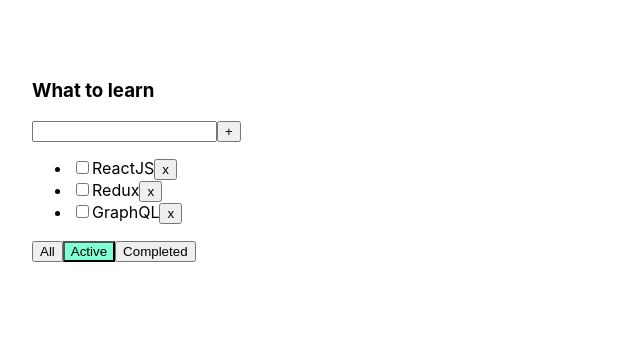
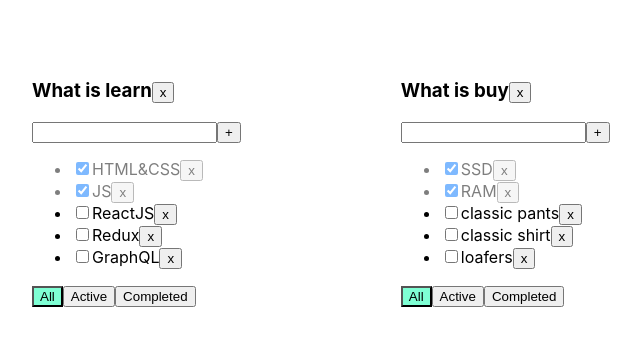
Before and after one commit to Munticaro/1-todolist, a React (Create React App) app: page / in a window 1280 px wide. Shown: the top 346 px of the page, without its empty margins (28-669 px from the left). Built offline with nearby package versions, Linux system fonts and the light colour scheme.

Commit message:
add new Array

```diff
--- a/src/App.tsx
+++ b/src/App.tsx
@@ -5,71 +5,130 @@
 
 export type FilterValuesType = "all" | "active" | "completed"
 
+type TodolistType = {
+    id: string
+    title: string
+    filter: FilterValuesType
+}
+
+
 function App() {
+    const todolistsIdOne = v1();
+    const todolistsIdTwo = v1();
 
-    let [tasks, setTasks] = useState<Array<TaskType>>([
+    const [todolists, setTodolists] = useState<TodolistType[]>([
+        {
+            id: todolistsIdOne,
+            title: "What is learn",
+            filter: 'all'
+        },
+        {
+            id: todolistsIdTwo,
+            title: "What is buy",
+            filter: 'all'
+        },
+    ]);
+    const [tasks, setTasks] = useState({
+        [todolistsIdOne]: [
             {id: v1(), title: "HTML&CSS", isDone: true},
             {id: v1(), title: "JS", isDone: true},
             {id: v1(), title: "ReactJS", isDone: false},
             {id: v1(), title: "Redux", isDone: false},
             {id: v1(), title: "GraphQL", isDone: false}
-    ]);
+        ],
+        [todolistsIdTwo]: [
+            {id: v1(), title: "SSD", isDone: true},
+            {id: v1(), title: "RAM", isDone: true},
+            {id: v1(), title: "classic pants", isDone: false},
+            {id: v1(), title: "classic shirt", isDone: false},
+            {id: v1(), title: "loafers", isDone: false}
+        ],
+    })
 
-    let [filter, setFilter] = useState<FilterValuesType>("active");
+    function removeTasks(todolistId: string, id: string) {
+        debugger
+        setTasks({
+            ...tasks,
+            [todolistId]: tasks[todolistId].filter(t => t.id !== id)
+        })
 
-    function changeFilter(value: FilterValuesType) {
-        setFilter(value);
     }
-    let tasksForTodolist = tasks;
-    if (filter === "completed") {
-        tasksForTodolist = tasks.filter(t => t.isDone); /// isDone === true
-    }
-    if (filter === "active") {
-        tasksForTodolist = tasks.filter(t => !t.isDone); /// isDone === false
-    }
-
-    function removeTasks(id: string) {
-        let filteredTasks = tasks.filter(t => t.id !== id)
-        setTasks(filteredTasks)
-    }
-
-    const addTask = (title: string)=> {
+    const addTask = (todolistId: string, title: string) => {
         let newTask = {
             id: v1(),
             title: title,
             isDone: false
         }
-        let newTasks = [newTask, ...tasks];
-        setTasks(newTasks)
+        setTasks({
+            ...tasks, // Расскукожили обьект
+            [todolistId]: // Обратились по ID
+                [newTask, ...tasks[todolistId]] // Добавили новую таску в предварительно раскукоженный tasks и обратились по id
+        })
     }
-
-    const changeStatus = (taskId: string, isDone: boolean) => {
-        let task = tasks.find (t => t.id === taskId);
-        if (task) {
-            task.isDone = isDone;
-        }
-        setTasks([...tasks])
-    }
+    const changeStatus = (todolistId: string, taskId: string, isDone: boolean) => {
+        setTasks({
+            ...tasks,
+            [todolistId]: tasks[todolistId].map(e => e.id === taskId ? {
+                ...e,
+                isDone
+            } : e)
+        })
+        // setTasks({...tasks, [todolistId]: tasks[todolistId].map(el => el.id === taskId ? {...el, isDone} : el)})
+        // let task = tasks.find(t => t.id === taskId);
+        // if (task) {
+        //     task.isDone = isDone;
+        // }
+        // setTasks([...tasks])
         // события в этой строке (t => t.id === taskId)
         // if (t.id === taskId) {
         //     return true
         // } else {
         //     return false
         // }
+    }
+    function changeFilter(todolistId: string, value: FilterValuesType) {
+        setTodolists(todolists.map(el => el.id === todolistId ? {
+            ...el,
+            filter: value
+        } : el))
+        // ||
+        // let todolist = todolists.find(tl => tl.id === todolistId);
+        // if (todolist) {
+        //     todolist.filter = value;
+        //     setTodolists([...todolists]);
+    }
+    const removeTodolist = (todolistId: string) => {
+        setTodolists(todolists.filter(tl => tl.id !== todolistId))
+        delete tasks[todolistId];
+        setTasks({...tasks})
+    }
+
     return (
         <div className="App">
-            <Todolist
-                title={"What to learn"}
+            {
+                todolists.map(tl => {
+                    let tasksForTodolist = tasks[tl.id];
+                    if (tl.filter === "completed") {
+                        tasksForTodolist = tasks[tl.id].filter(t => t.isDone); /// isDone === true
+                    }
+                    if (tl.filter === "active") {
+                        tasksForTodolist = tasks[tl.id].filter(t => !t.isDone); /// isDone === false
+                    }
+                    return <Todolist
+                        key={tl.id}
+                        id={tl.id}
+                        title={tl.title}
                         removeTasks={removeTasks}
                         tasks={tasksForTodolist}
                         changeFilter={changeFilter}
                         addTask={addTask}
                         changeTaskStatus={changeStatus}
-                filter={filter}
+                        filter={tl.filter}
+                        removeTodolist={removeTodolist}
                     />
+                })
+            }
         </div>
-    );
-
+    )
 }
-
 export default App;
--- a/src/Todolist.tsx
+++ b/src/Todolist.tsx
@@ -11,13 +11,15 @@
 
 
 type PropsType = {
+    id: string
     title: string
     tasks: TaskType[]
-    removeTasks: (id: string) => void
-    changeFilter: (value: FilterValuesType) => void
-    addTask: (title: string) => void
-    changeTaskStatus: (taskId: string, isDone: boolean) => void
+    removeTasks: (id: string, todolistId: string) => void
+    changeFilter: (todolistId: string, value: FilterValuesType) => void
+    addTask: (title: string, todolistId: string) => void
+    changeTaskStatus: (taskId: string, todolistId: string, isDone: boolean) => void
     filter: FilterValuesType
+    removeTodolist: (todolistId: string) => void
 }
 
 export const Todolist = (props: PropsType) => {
@@ -26,7 +28,7 @@
 
     const addTask = () => {
         if (title.trim() !== '') {
-            props.addTask(title.trim());
+            props.addTask(props.id ,title.trim());
             setTitle("");
         } else {
             setError("Its not good!")
@@ -41,14 +43,20 @@
         if (e.charCode === 13)
             addTask();
     }
-    const onAllClickHandler = () => props.changeFilter("all")
-    const onCompletedClickHandler = () => props.changeFilter("completed")
-    const onActiveClickHandler = () => props.changeFilter("active")
+    const onAllClickHandler = () => props.changeFilter(props.id, "all")
+    const onCompletedClickHandler = () => props.changeFilter(props.id, "completed")
+    const onActiveClickHandler = () => props.changeFilter(props.id, "active")
+    const removeTodolist = () => {
+        props.removeTodolist(props.id)
+    }
 
     return (
         <div className="App">
             <div>
-                <h3>{props.title}</h3>
+                <h3>
+                    {props.title}
+                    <button onClick={removeTodolist}>x</button>
+                </h3>
                 <div>
                     <input value={title}
                            onChange={onNewTitleChangeHandler}
@@ -60,9 +68,9 @@
                 </div>
                 <ul>
                     {props.tasks.map(t => {
-                        const onRemoveHandler = () => props.removeTasks(t.id)
+                        const onRemoveHandler = () => props.removeTasks(props.id, t.id)
                         const onChangeHandler = (e: ChangeEvent<HTMLInputElement>) => {
-                            props.changeTaskStatus(t.id, e.currentTarget.checked);
+                            props.changeTaskStatus(props.id, t.id, e.currentTarget.checked);
                         }
                         return (
                             <li key={t.id} className={t.isDone ? "is-done" : ""}>
```
Lines whose indentation alone changed are shown as unchanged.
